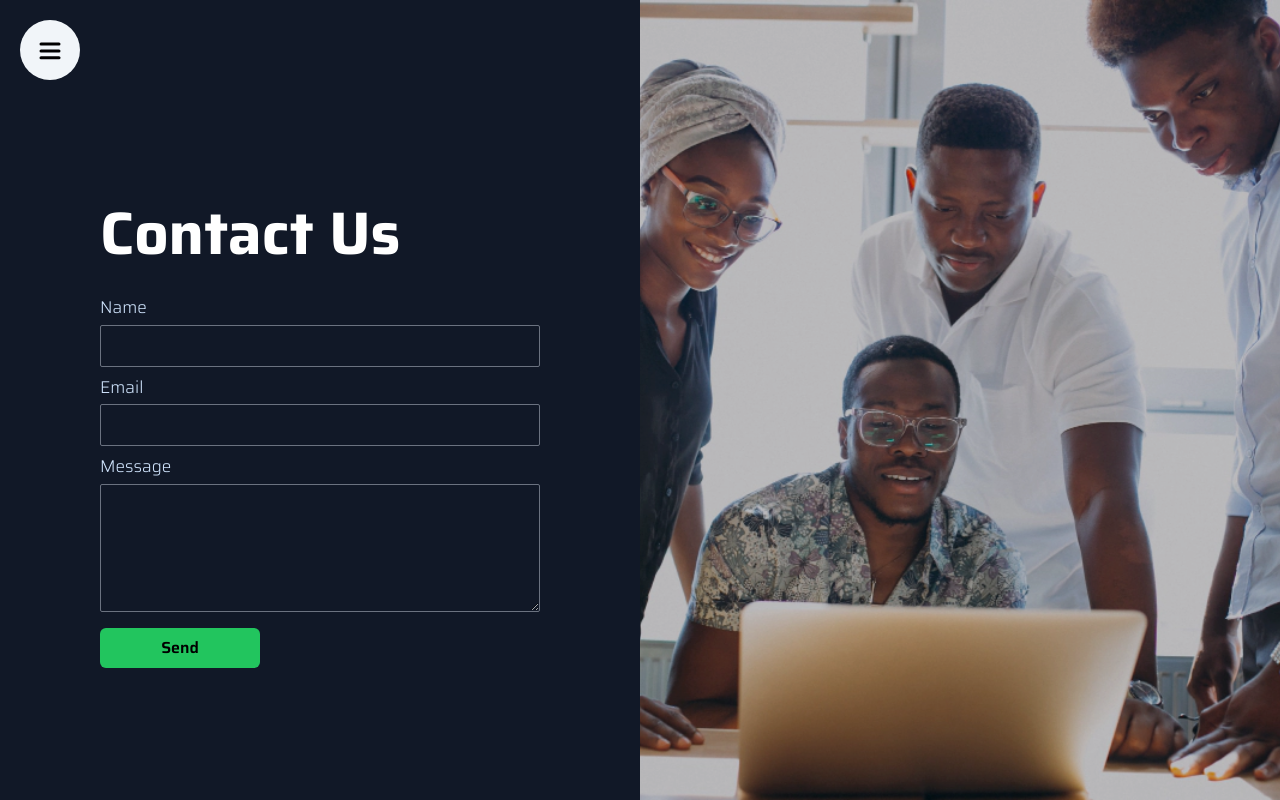
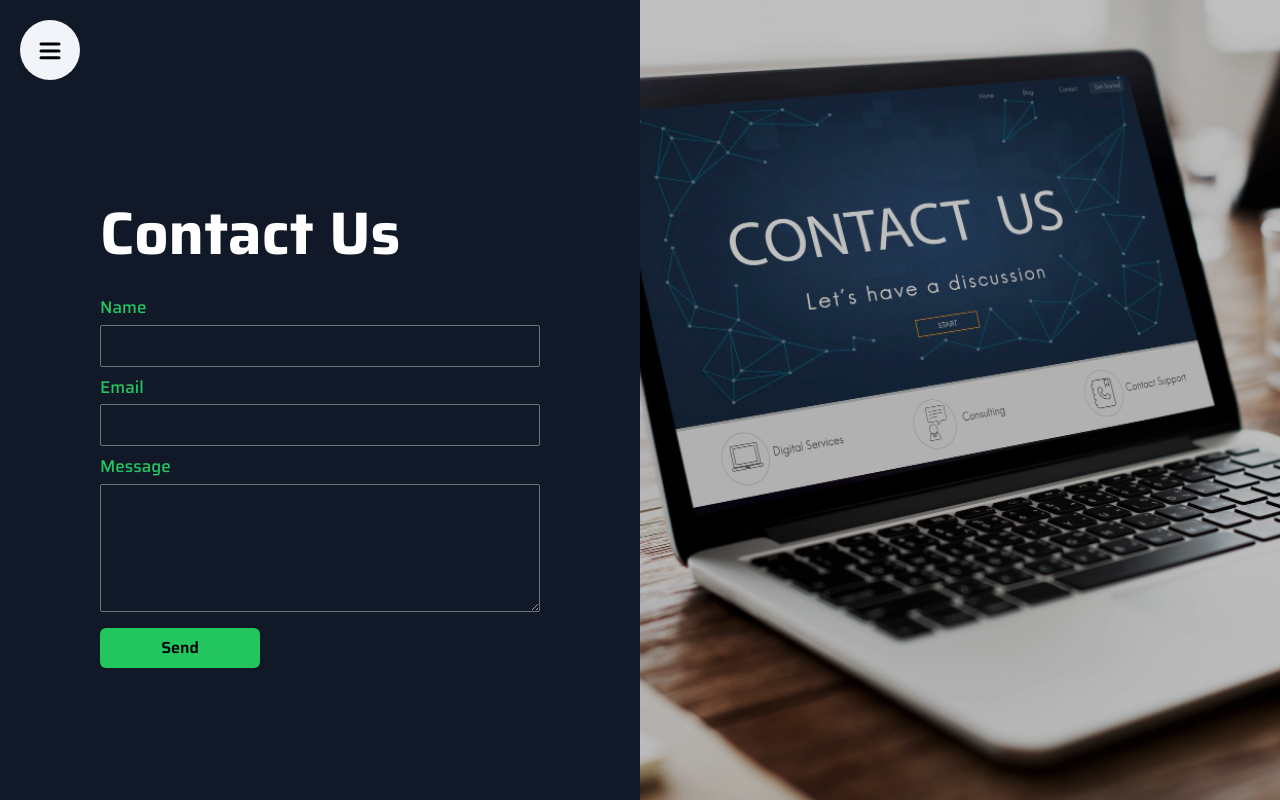
Before and after one commit to DavOlufuwa/softnet-tech, a React (Vite) app: page /contact in a window 1280 px wide. Built offline with nearby package versions, Linux system fonts and the light colour scheme.

Commit message:
addded contact us image

```diff
--- a/src/index.css
+++ b/src/index.css
@@ -29,19 +29,13 @@
     transition: 0.3s ease-in-out;
     box-shadow: 0 4px 6px 4px rgb(243, 248, 254);
   }
-  .button-filled {
-    @apply text-sm font-medium bg-btn text-white py-3.5 px-6 rounded-full cursor-pointer duration-200 hover:bg-white hover:text-btn hover:ring-2 hover:ring-inset hover:ring-btn;
-  }
-
-  .button-outlined {
-    @apply text-sm font-medium bg-none border-white border-2 text-white py-3.5 px-6 rounded-full cursor-pointer duration-200  hover:bg-btn hover:border-btn;
-  }
 
   .form-container {
     @apply flex flex-col gap-1;
   }
+
   .form-container label {
-    @apply font-light text-bg-icon text-[17px];
+    @apply font-medium text-green-500 text-[17px];
   }
 
   .form-container input,
@@ -77,7 +71,6 @@
     @apply rotate-90;
   }
 
-
   .title-text {
     text-transform: uppercase;
     -webkit-text-fill-color: white;
--- a/src/pages/About.jsx
+++ b/src/pages/About.jsx
@@ -40,7 +40,7 @@ const About = () => {
           </div>
         </div>
         <m.div
-          className="bg-red-200 md:min-w-[50%] md:h-full"
+          className="md:min-w-[50%] md:h-full"
           initial={{ opacity: 0 }}
           animate={{ opacity: 1 }}
           transition={{ delay: 4.75, duration: 0.75 }}
--- a/src/pages/Contact.jsx
+++ b/src/pages/Contact.jsx
@@ -1,6 +1,6 @@
 import { motion as m } from "framer-motion";
 import Preloader from "../components/preloader/Preloader";
-import AboutImage from "/about-us.webp";
+import ContactImage from "/contactus.webp";
 import Magnetic from "../components/magnetic/Magnetic";
 
 const Contact = () => {
@@ -25,8 +25,13 @@ const Contact = () => {
               Contact Us
             </m.h2>
           </div>
-          <div className="casing mt-4 ">
-            <form className="flex flex-col gap-2">
+          <div className="casing mt-4">
+            <m.form
+              className="flex flex-col gap-2"
+              initial={{ opacity: 0 }}
+              animate={{ opacity: 1 }}
+              transition={{ delay: 4.75, duration: 0.75 }}
+            >
               <div className="form-container">
                 <label htmlFor="name">Name</label>
                 <input type="text" id="name" name="name" autoComplete="off" />
@@ -54,7 +59,7 @@ const Contact = () => {
                   </button>
                 </Magnetic>
               </div>
-            </form>
+            </m.form>
           </div>
         </div>
         <m.div
@@ -64,8 +69,8 @@ const Contact = () => {
           transition={{ delay: 4.75, duration: 0.75 }}
         >
           <img
-            src={AboutImage}
-            alt="images of people using a computer"
+            src={ContactImage}
+            alt="image of a computer"
             className="object-cover brightness-75"
           />
         </m.div>
--- a/src/pages/Features.jsx
+++ b/src/pages/Features.jsx
@@ -6,14 +6,14 @@ import Preloader from "../components/preloader/Preloader";
 const Features = () => {
   return (
     <>
-      <Preloader loaderText="Features"/>
+      <Preloader loaderText="Features" />
       <div>
         <m.div
           className="bg-gray-900 text-white absolute h-max w-full z-3 top-0 left-0 bottom-0 right-0 px-5 pb-12 sm:px-16"
           initial={{ opacity: 0 }}
           animate={{ opacity: 1 }}
-          transition={{ delay: 1.25, duration: 1 }}
-          exit={{ y: "-100%", transition: { duration: 1.75 } }}
+          transition={{ duration: 1 }}
+          exit={{ opacity: 0, transition: { delay: 0.75 } }}
         >
           <div className="casing mt-24 sm:mt-32">
             <m.h2
```
